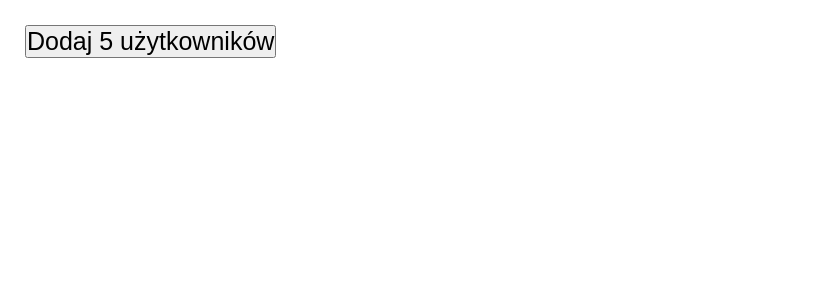
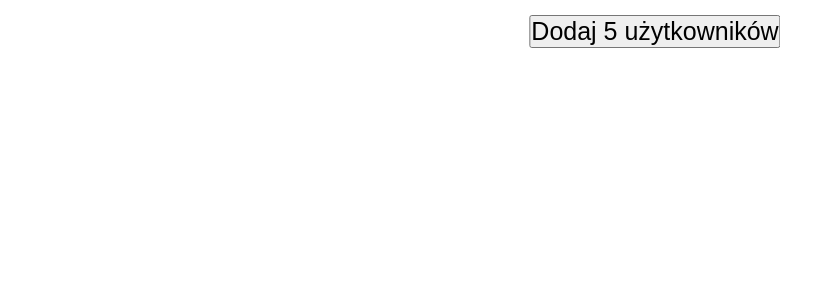
Before and after one commit to DominikPro/Fetch-Practice, a React (Create React App) app: page / in a window 1280 px wide. Shown: the top 300 px of the page, without its empty margins (0-818 px from the left). Built offline with nearby package versions, Linux system fonts and the light colour scheme.

Commit message:
centering the user list

```diff
--- a/src/components/App.css
+++ b/src/components/App.css
@@ -1,13 +1,23 @@
 * {
-  margin: 0;
   padding: 0;
   box-sizing: border-box;
 }
+.conteiner {
+  margin: 0 auto;
+  position: absolute;
+  left: 50%;
+}
+
 button {
+  transform: translateX(-50%);
   font-size: 25px;
-  margin: 25px;
+  margin: 15px;
 }
 
 .user {
-  margin: 26px;
+  max-width: 400px;
+  transform: translateX(-50%);
+  border: solid black 3px;
+  padding: 10px;
+  margin: 15px;
 }
--- a/src/components/App.js
+++ b/src/components/App.js
@@ -31,7 +31,7 @@ class App extends Component {
   render() {
     const users = this.state.users;
     return (
-      <div>
+      <div className="conteiner">
         <ButtonFetchUsers click={this.handleDataFetch} />
         {users ? <UserList users={users} /> : users}
       </div>
```
